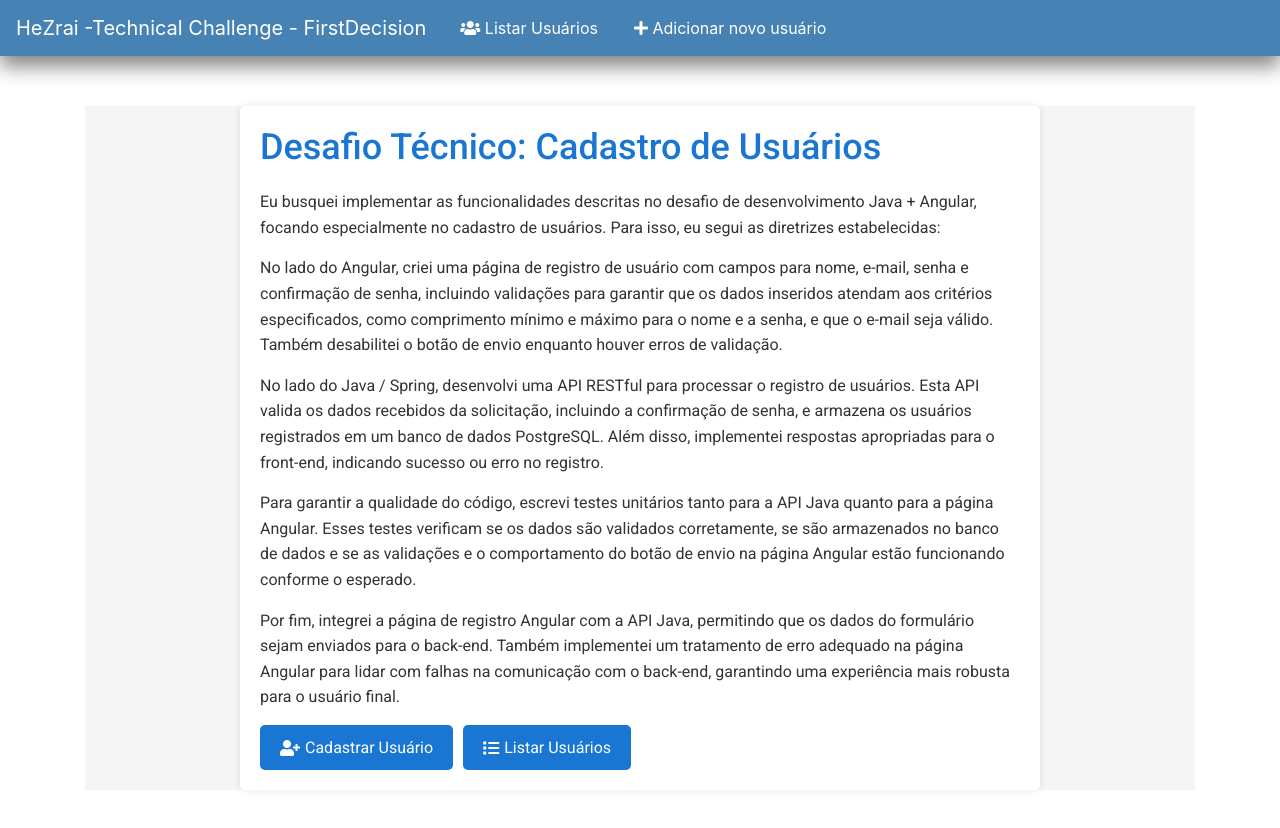
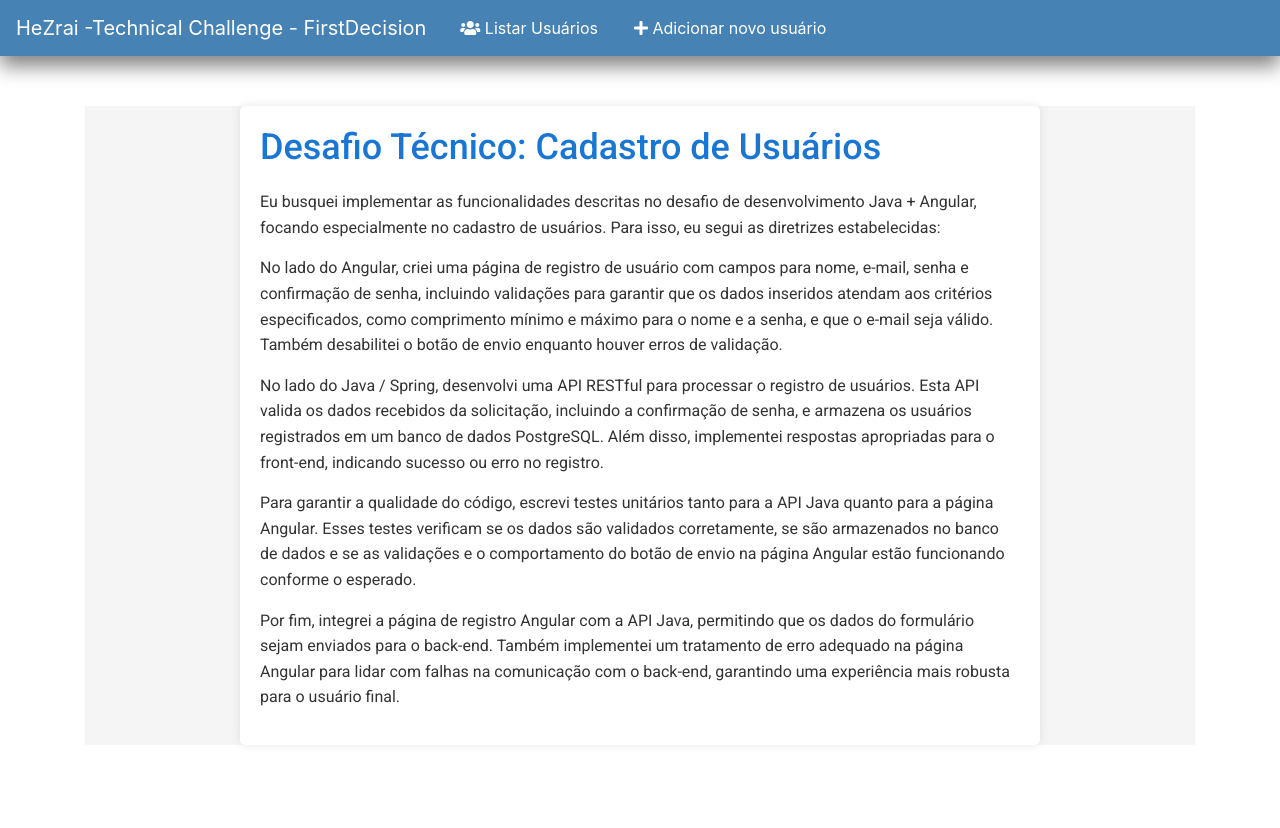
Before and after one commit to Hezrai/firstDecisionFront, an Angular app: page /boas-vindas in a window 1280 px wide. Shown: the top 828 px of the page. After the commit the page ends 800 px from the top, so only its background shows below. Built offline with nearby package versions, Linux system fonts and the light colour scheme.

Commit message:
Update boas-vindas.component.html

```diff
--- a/src/app/components/inicio/boas-vindas.component.html
+++ b/src/app/components/inicio/boas-vindas.component.html
@@ -15,8 +15,7 @@
     <p>No lado do Java / Spring, desenvolvi uma API RESTful para processar o registro de usuários. Esta API valida os dados recebidos da solicitação, incluindo a confirmação de senha, e armazena os usuários registrados em um banco de dados PostgreSQL. Além disso, implementei respostas apropriadas para o front-end, indicando sucesso ou erro no registro.</p>
     <p>Para garantir a qualidade do código, escrevi testes unitários tanto para a API Java quanto para a página Angular. Esses testes verificam se os dados são validados corretamente, se são armazenados no banco de dados e se as validações e o comportamento do botão de envio na página Angular estão funcionando conforme o esperado.</p>
     <p>Por fim, integrei a página de registro Angular com a API Java, permitindo que os dados do formulário sejam enviados para o back-end. Também implementei um tratamento de erro adequado na página Angular para lidar com falhas na comunicação com o back-end, garantindo uma experiência mais robusta para o usuário final.</p>
-    <button routerLink="/usuarios"><i class="fas fa-user-plus"></i> Cadastrar Usuário</button>
-    <button routerLink="/add"><i class="fas fa-list"></i> Listar Usuários</button>
+
   </div>
 </body>
 </html>
```
